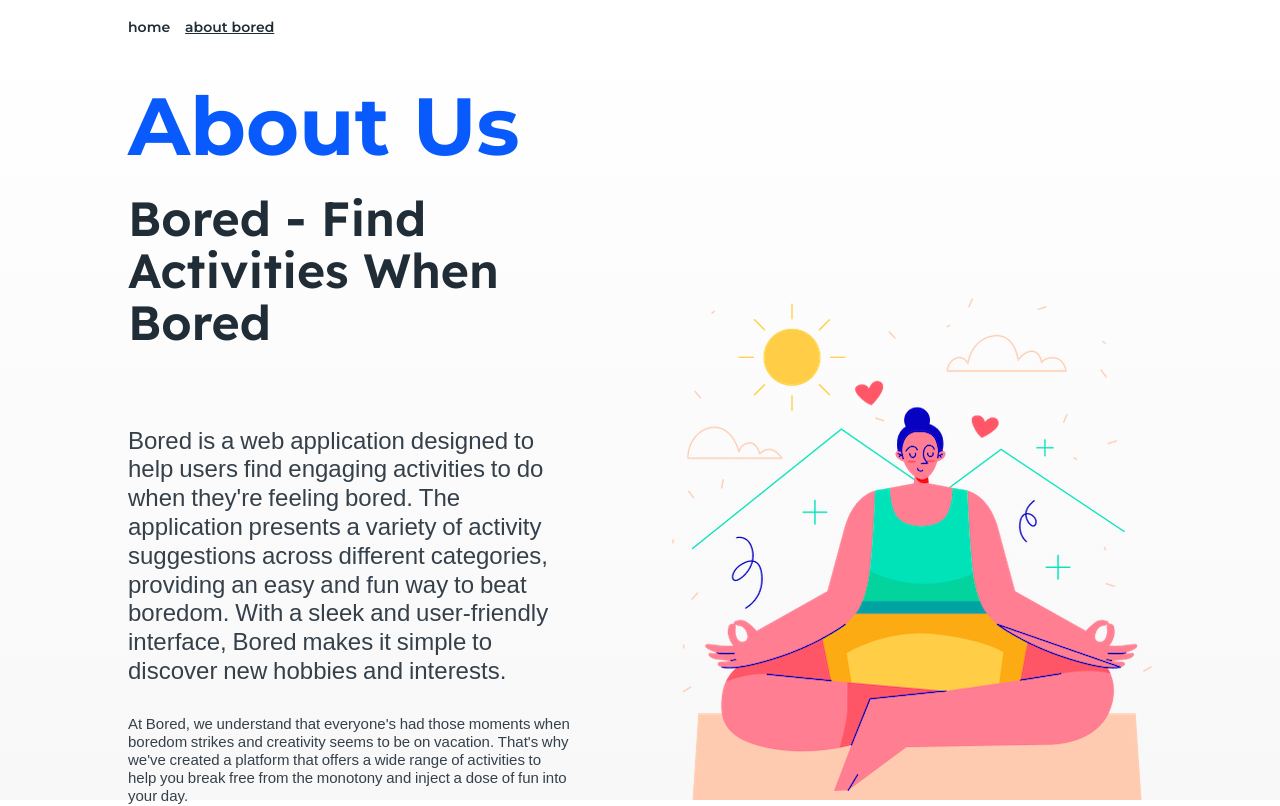
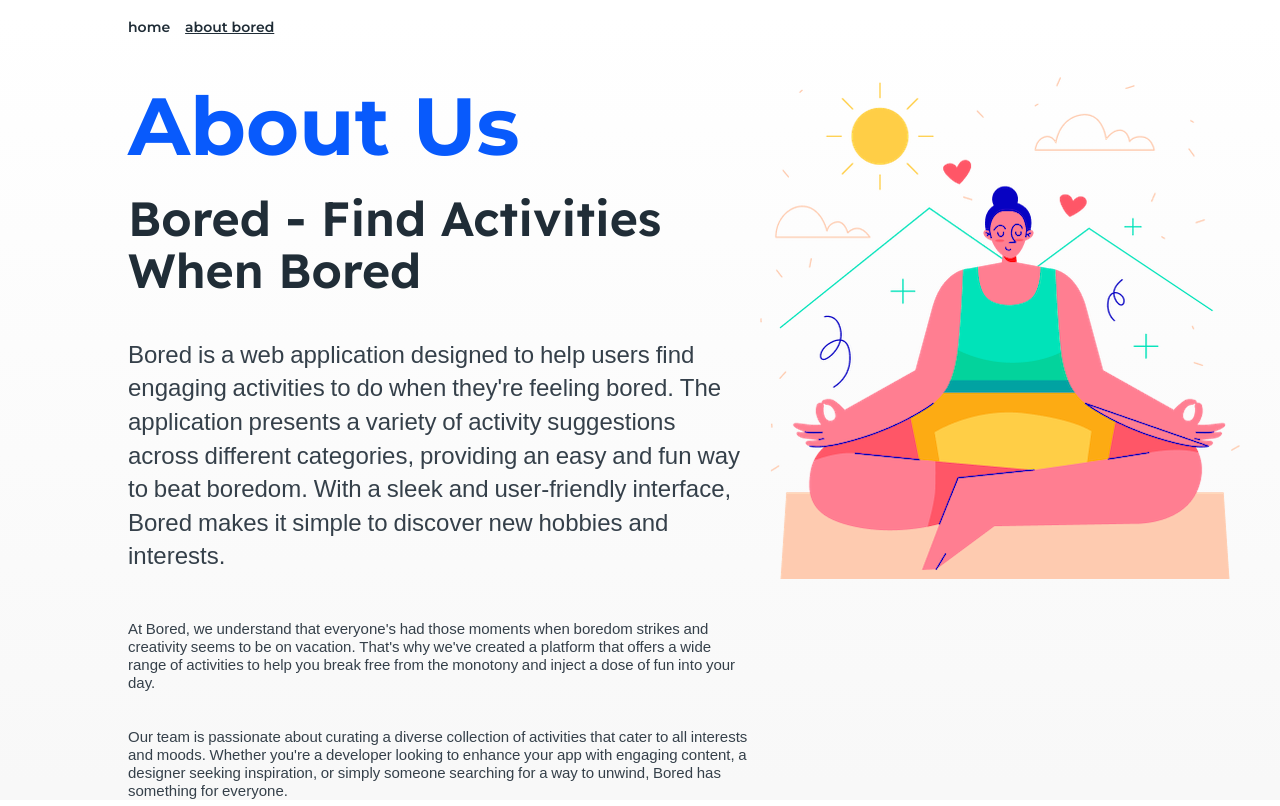
Before and after one commit to masiehdon/Bored, a React (Vite) app: page /about in a window 1280 px wide. Shown: the top 806 px of the page. Built offline with nearby package versions, Linux system fonts and the light colour scheme.

Commit message:
Change styling About page

```diff
--- a/src/components/About.jsx
+++ b/src/components/About.jsx
@@ -5,7 +5,7 @@ function About() {
   return (
     <>
       <div className='main-container'>
-        <div>
+        <div className='primary-content'>
           <h1>About Us</h1>
           <h2>Bored - Find Activities When Bored</h2>
           <p className="ingress">
@@ -17,7 +17,6 @@ function About() {
           <p className="body-copy">
             {` Our team is passionate about curating a diverse collection of activities that cater to all interests and moods. Whether you're a developer looking to enhance your app with engaging content, a designer seeking inspiration, or simply someone searching for a way to unwind, Bored has something for everyone.`}
           </p>
-
           <p className="body-copy">
             {`Join us in embracing the world of creative possibilities. Let Bored be your companion in turning ordinary moments into extraordinary experiences. Say goodbye to boredom and hello to a world of endless inspiration with Bored!`}
           </p>
--- a/src/styles/About.css
+++ b/src/styles/About.css
@@ -1,10 +1,20 @@
 .main-container {
   display: flex;
-  justify-content: center;
-  align-items: center;
-  gap: 100px;
+  gap: 10px;
+  max-width: 888px;
+}
+
+.primary-content {
+  display: flex;
+  flex-direction: column;
+  flex: 1 0 70%;
 }
 
 img {
   max-width: 500px;
 }
+
+.ingress {
+  margin: 1.22em 0 1.22em;
+  line-height: 140%;
+}
```
